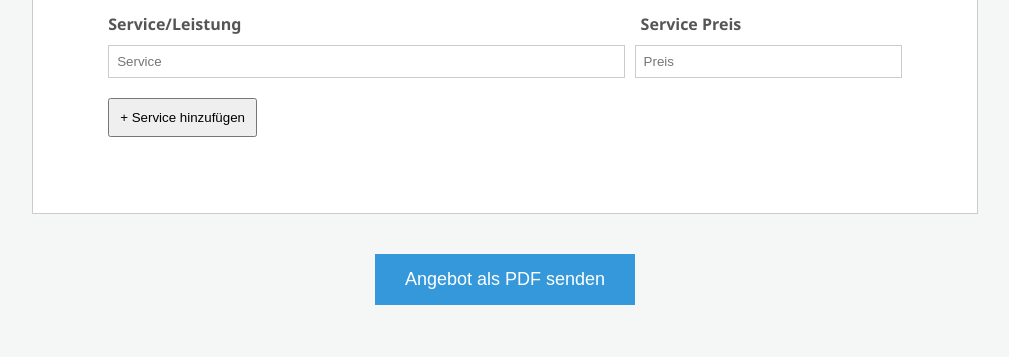
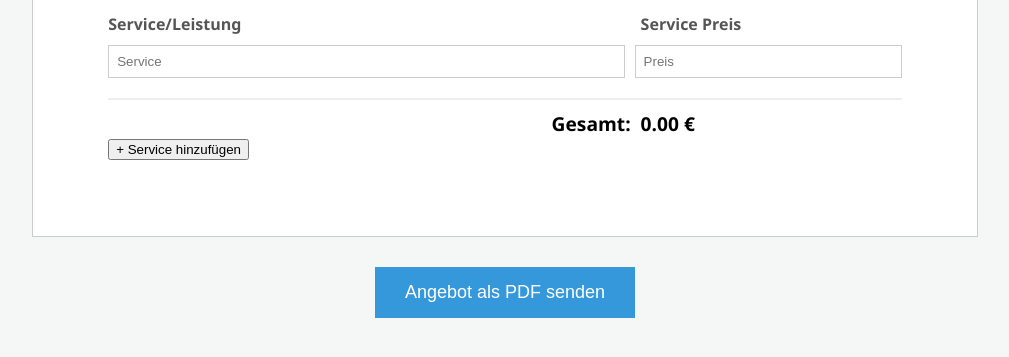
Before and after one commit to darwesh1992/Service_auftrag, a plain HTML site: page index.html in a window 1280 px wide. Both pictures are taken after a click on the button "+ Service hinzufügen". Shown: the part 237-594 px from the top of the page, without its empty margins (135-1144 px from the left). Drawn offline with Linux system fonts and the light colour scheme.

Commit message:
Update index.html

```diff
--- a/index.html
+++ b/index.html
@@ -8,16 +8,17 @@
         .document { background: white; width: 210mm; margin: auto; padding: 20mm; border: 1px solid #ccc; }
         h1 { color: #2c3e50; border-bottom: 2px solid #3498db; }
 
-        /* Layout for rows and headers */
         .row, .row-header { display: flex; gap: 10px; margin-bottom: 10px; align-items: center; }
         .row-header { font-weight: bold; color: #555; }
         .row input { padding: 8px; border: 1px solid #ccc; }
 
-        /* Column sizing to ensure alignment */
         .service-input, .header-service { flex: 2; }
         .price-input, .header-price { flex: 1; }
 
-        button { cursor: pointer; padding: 10px; margin-top: 10px; }
+        /* New styling for total */
+        #totalRow { display: flex; gap: 10px; margin-top: 20px; font-weight: bold; font-size: 1.2em; border-top: 2px solid #eee; padding-top: 10px; }
+        .total-label { flex: 2; text-align: right; }
+        .total-value { flex: 1; }
     </style>
 </head>
 <body>
@@ -31,7 +32,12 @@
             <div class="header-service">Service/Leistung</div>
             <div class="header-price">Service Preis</div>
         </div>
-        </div>
+    </div>
+
+    <div id="totalRow">
+        <div class="total-label">Gesamt:</div>
+        <div class="total-value"><span id="totalSum">0</span> €</div>
+    </div>
 
     <button onclick="addRow()">+ Service hinzufügen</button>
 </div>
@@ -43,23 +49,30 @@
 <script>
     const GET_WEBHOOK = "https://hook.eu1.make.com/ach77us1si5kbnspnbcwdm6jvoz2yrl9";
     const POST_WEBHOOK = "https://hook.eu1.make.com/pw3jrhfbc3xmh4agvsqu2294zkhiwush";
-
     const urlParams = new URLSearchParams(window.location.search);
     const orderId = urlParams.get('orderId') || urlParams.get('orderid');
 
-    // Function to add a row (either blank or with data)
+    // Function to calculate sum
+    function calculateTotal() {
+        let sum = 0;
+        document.querySelectorAll('.price-input').forEach(input => {
+            sum += parseFloat(input.value) || 0;
+        });
+        document.getElementById('totalSum').textContent = sum.toFixed(2);
+    }
+
     function addRow(service = "", price = "") {
         const container = document.getElementById('serviceContainer');
         const div = document.createElement('div');
         div.className = 'row';
         div.innerHTML = `
-            <input type="text" class="service-input" value="${service}" placeholder="Service" oninput="this.setAttribute('value', this.value)">
-            <input type="number" class="price-input" value="${price}" placeholder="Preis" oninput="this.setAttribute('value', this.value)">
+            <input type="text" class="service-input" value="${service}" placeholder="Service">
+            <input type="number" class="price-input" value="${price}" placeholder="Preis" oninput="calculateTotal()">
         `;
         container.appendChild(div);
+        calculateTotal(); // Calculate whenever a row is added
     }
 
-    // Load Data
     if (orderId) {
         fetch(`${GET_WEBHOOK}?orderId=${orderId}`)
             .then(res => res.json())
@@ -73,7 +86,6 @@
             });
     }
 
-    // Submit
     function submitChanges() {
         const fullHTML = document.getElementById('printable').outerHTML;
         fetch(POST_WEBHOOK, {
```
